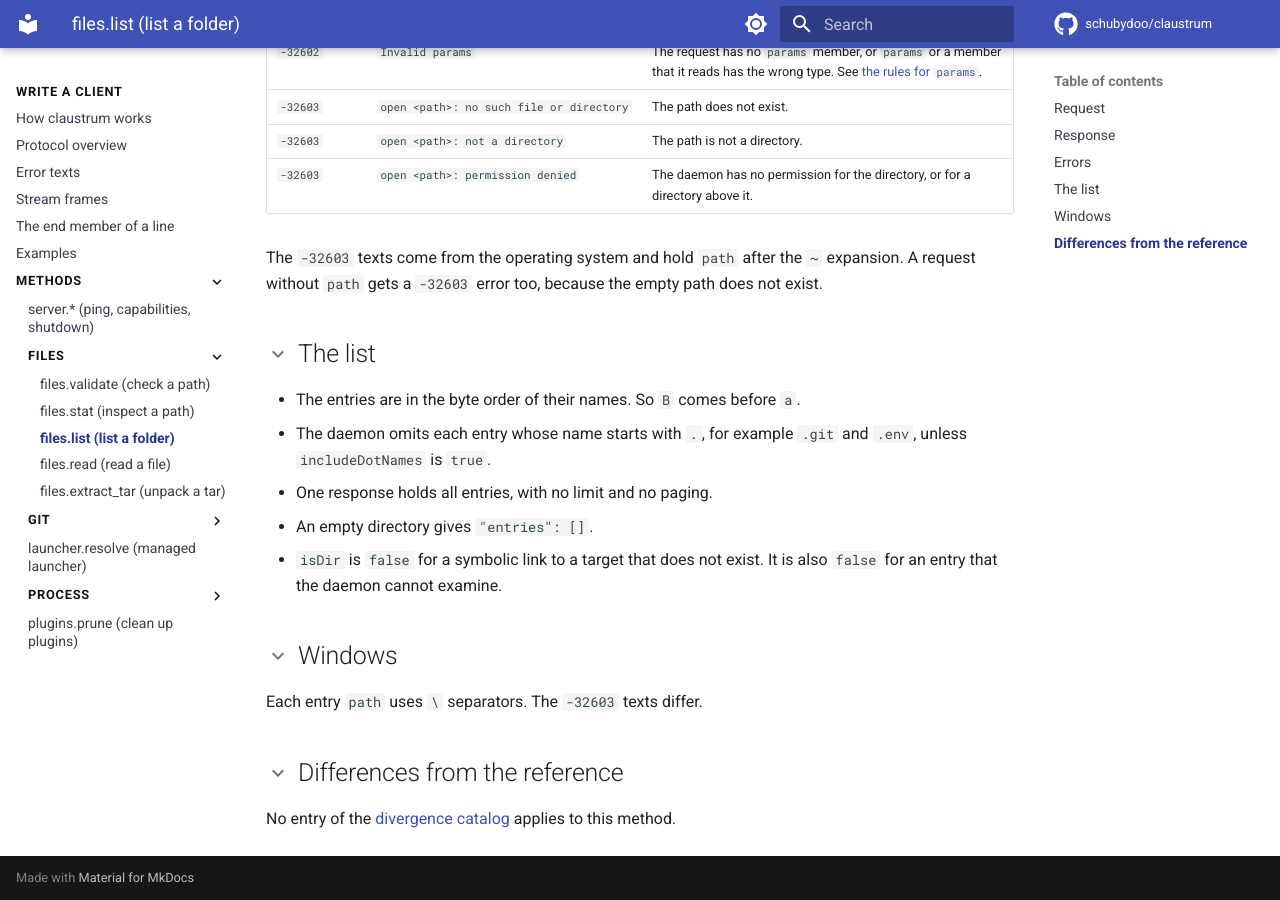
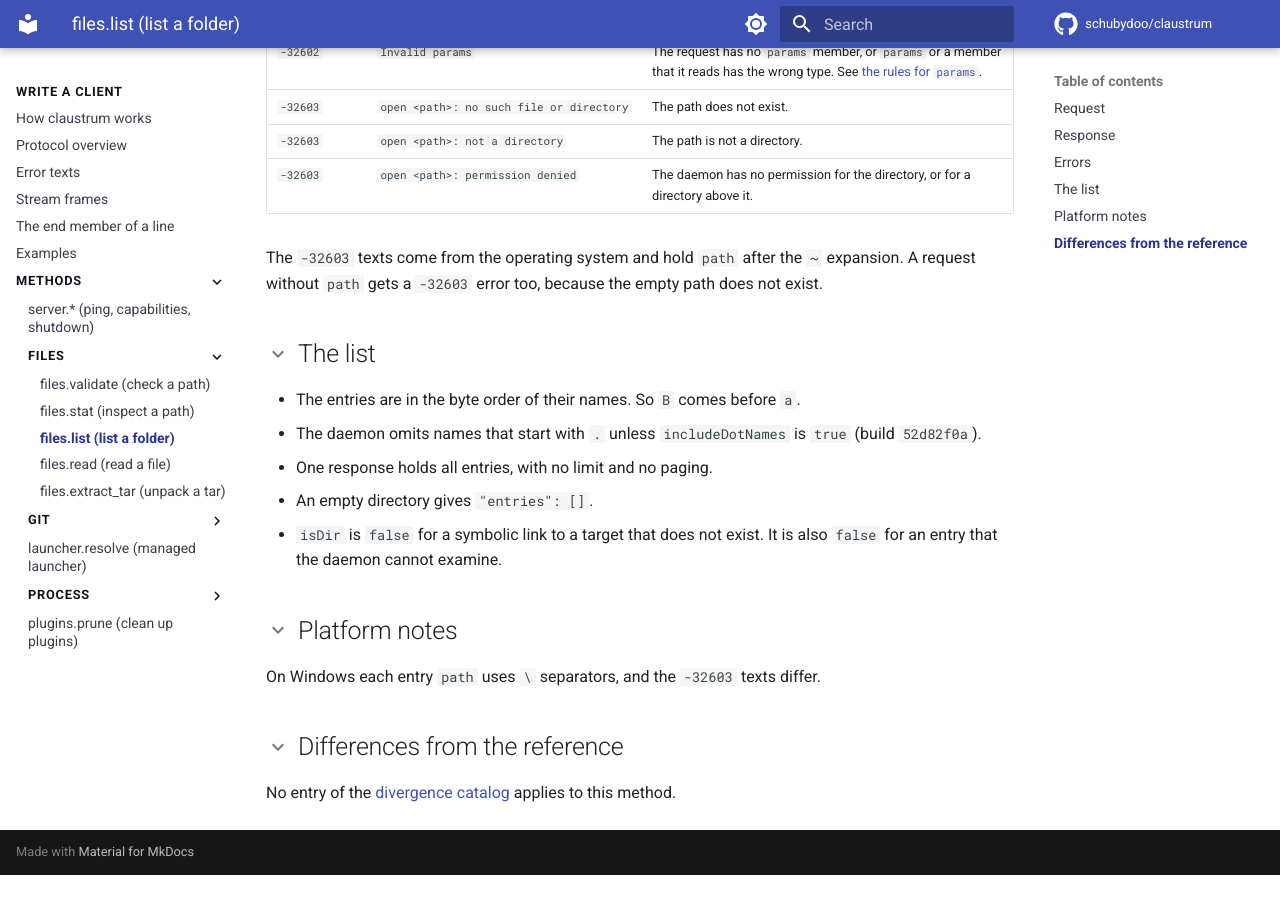
Before and after one commit to schubydoo/claustrum, an MkDocs documentation site: the page built from docs/protocol/files-list.md, in a window 1280 px wide and 900 px high, scrolled down 1133 px. Built offline with MkDocs 1.6.1 and Material for MkDocs 9.7.7, drawn with Linux system fonts in a browser that asks for light colours; comment, search, counter and statistics services are not loaded; after the commit the page ends 2008 px from its top, so only the background shows below that; some of the changed text lies outside the part shown.

Commit message:
docs: tag and mark the files.list dot-name rules, guard listParams
Co-Authored-By: Claude Sonnet 5.5 <noreply@anthropic.com>

```diff
--- a/docs/protocol/files-list.md
+++ b/docs/protocol/files-list.md
@@ -46,14 +46,14 @@ The `-32603` texts come from the operating system and hold `path` after the `~`
 ## The list
 
 - The entries are in the byte order of their names. So `B` comes before `a`.
-- The daemon omits each entry whose name starts with `.`, for example `.git` and `.env`, unless `includeDotNames` is `true`.
+- The daemon omits names that start with `.` unless `includeDotNames` is `true` (build `52d82f0a`).
 - One response holds all entries, with no limit and no paging.
 - An empty directory gives `"entries": []`.
 - `isDir` is `false` for a symbolic link to a target that does not exist. It is also `false` for an entry that the daemon cannot examine.
 
-## Windows
+## Platform notes
 
-Each entry `path` uses `\` separators. The `-32603` texts differ.
+On Windows each entry `path` uses `\` separators, and the `-32603` texts differ.
 
 ## Differences from the reference
 
```
Also changed, not shown: other parts of docs/protocol/files-list.md (+1 -1 lines), docs/PROTOCOL.md (+1 -1 lines), 2 other files.
